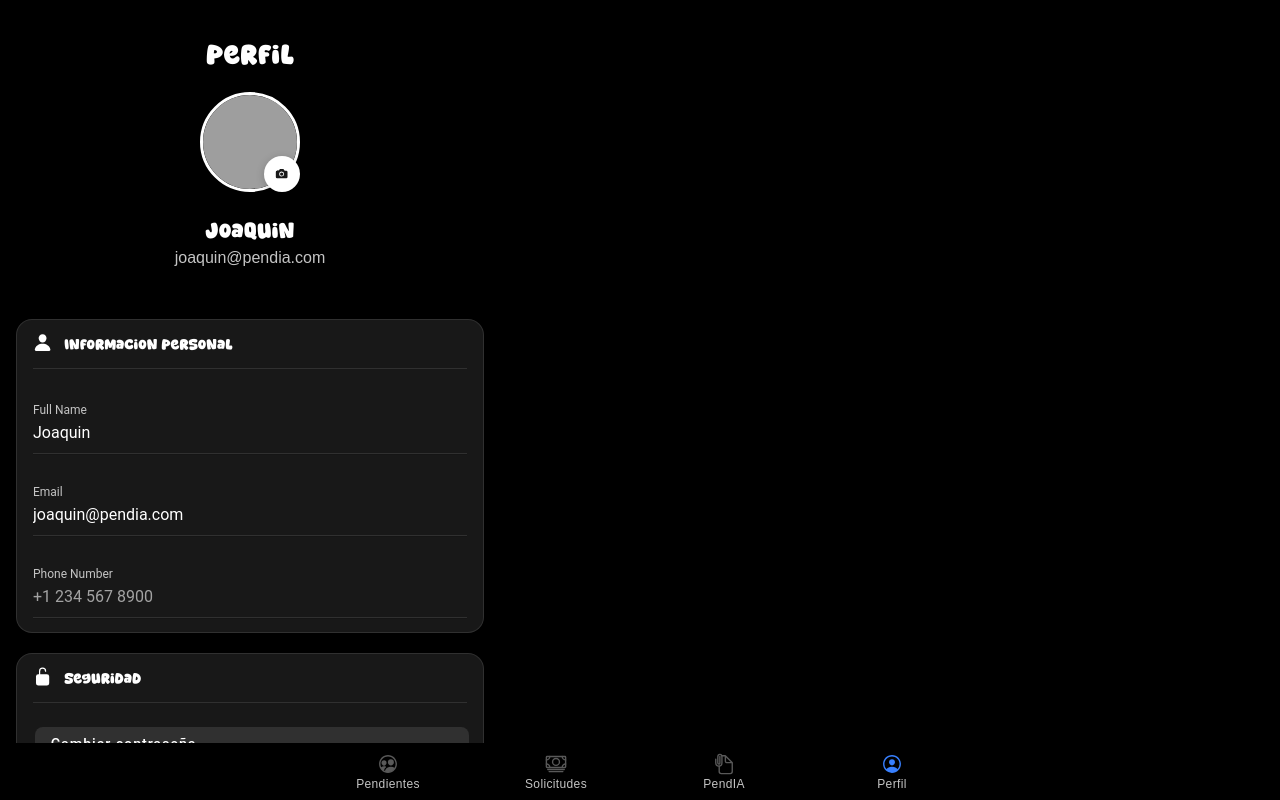
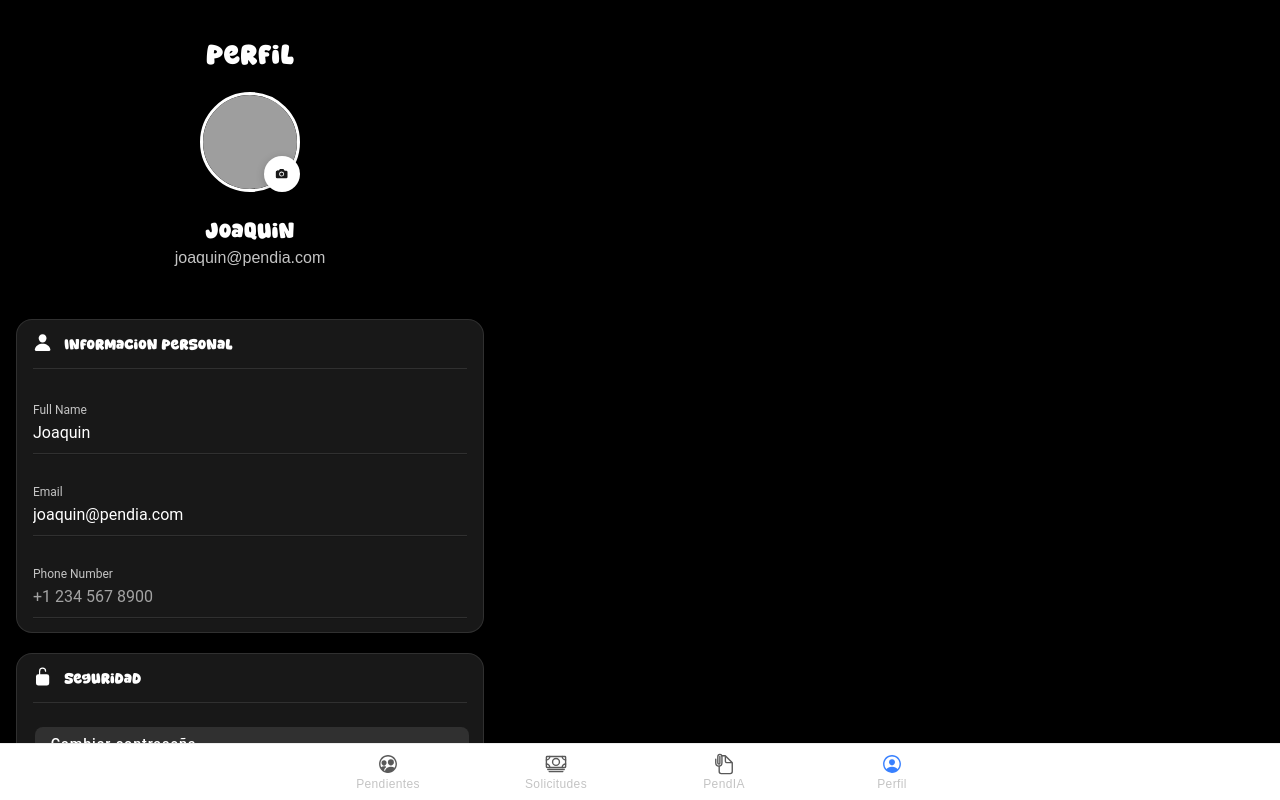
Before and after one commit to Joakamakaka1/Pendia-App, a React (Create React App) app: page /menu/tab4 in a window 1280 px wide. Built offline with nearby package versions, Linux system fonts and the light colour scheme; grey boxes are pictures that could not be loaded.

Commit message:
Test visibilidad movil

```diff
--- a/src/App.css
+++ b/src/App.css
@@ -51,3 +51,11 @@ ion-header {
 ion-card {
   --ion-background-color: var(--ion-background-color-black);
 }
+
+ion-tab-bar.ios {
+  --background: transparent !important;
+}
+
+ion-tab-bar.md {
+  --background: transparent !important;
+}
--- a/src/pages/Tab1.tsx
+++ b/src/pages/Tab1.tsx
@@ -3,13 +3,11 @@ import {
   IonButton,
   IonCard,
   IonContent,
-  IonHeader,
   IonIcon,
   IonItem,
   IonLabel,
   IonPage,
   IonTitle,
-  IonToolbar,
 } from "@ionic/react";
 import { add, personAdd, trash } from "ionicons/icons";
 import React from "react";
--- a/src/pages/Tab4.tsx
+++ b/src/pages/Tab4.tsx
@@ -4,14 +4,12 @@ import {
   IonCard,
   IonCardContent,
   IonContent,
-  IonHeader,
   IonIcon,
   IonInput,
   IonItem,
   IonLabel,
   IonPage,
   IonTitle,
-  IonToolbar,
 } from "@ionic/react";
 import { camera, lockOpen, person } from "ionicons/icons";
 import React, { useState } from "react";
--- a/src/routes/TabsLayout.tsx
+++ b/src/routes/TabsLayout.tsx
@@ -31,7 +31,7 @@ export const TabsLayout = () => {
         <Route exact path="/menu" render={() => <Redirect to="/menu/tab1" />} />
       </IonRouterOutlet>
 
-      <IonTabBar slot="bottom">
+      <IonTabBar slot="bottom" translucent>
         <IonTabButton tab="tab1" href="/menu/tab1">
           <IonIcon icon={peopleCircleOutline} />
           <IonLabel>Pendientes</IonLabel>
```
